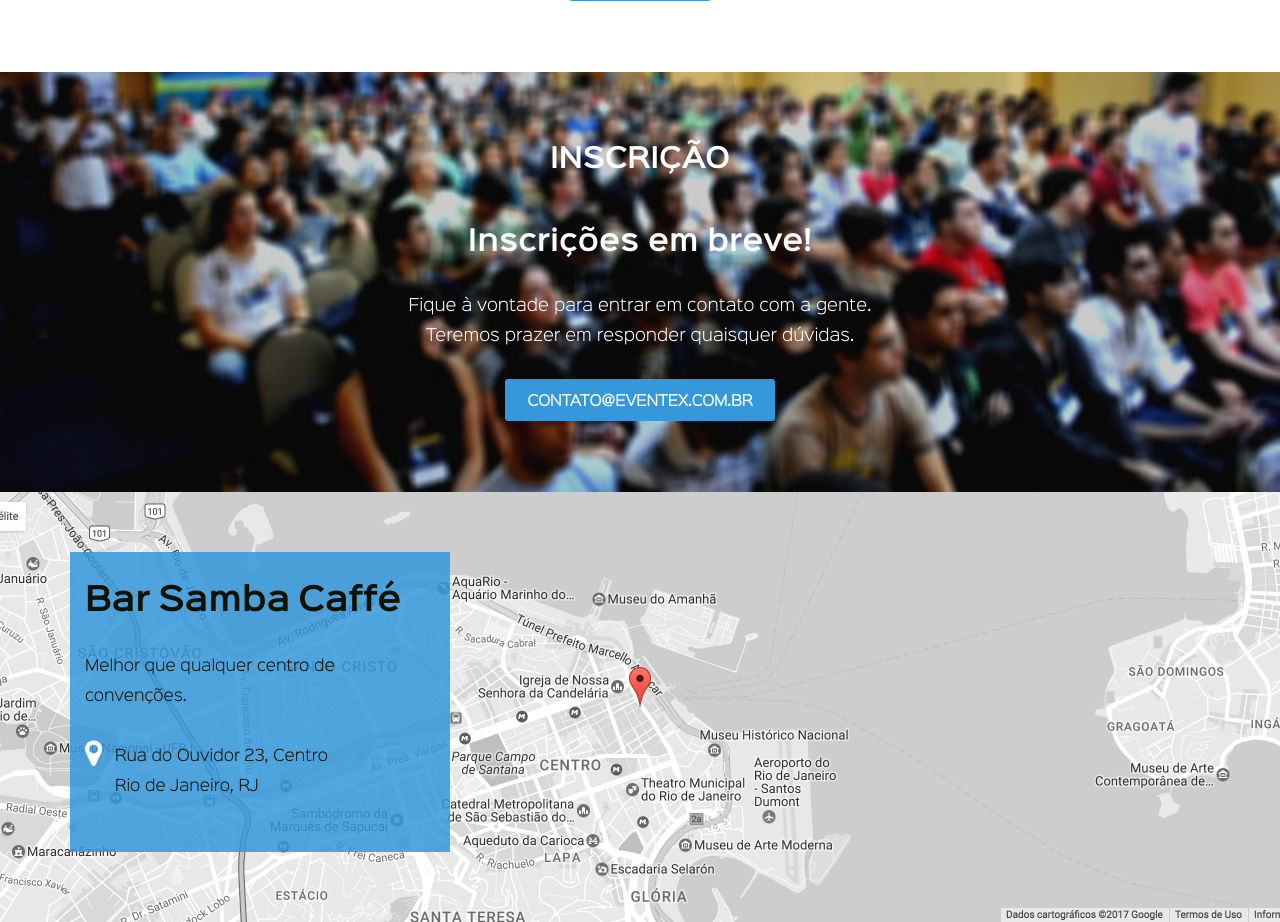
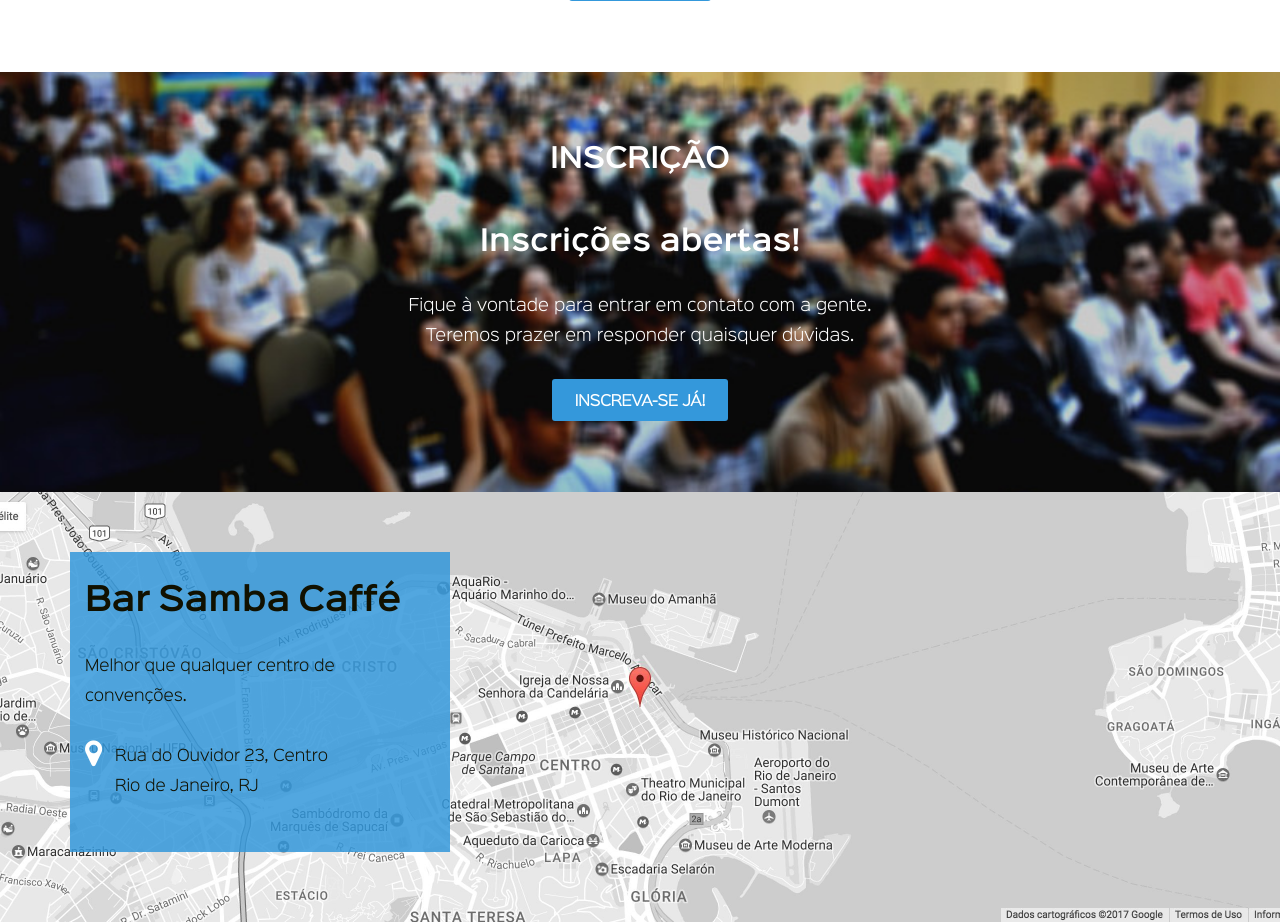
Before and after one commit to RaulBSantos/wttd, a Django app: template eventex/core/templates/index.html in a window 1280 px wide. Shown: the part 1818-2740 px from the top of the page. Run offline with Django 3.2, Linux system fonts and the light colour scheme; the template is opened without the code that fills it, so the values that code supplies are empty; some libraries are stand-ins or nearby versions.

Commit message:
Habilita a inscrição

```diff
--- a/eventex/core/templates/index.html
+++ b/eventex/core/templates/index.html
@@ -110,9 +110,9 @@
             <div class="register row">
                 <div class="text-align-center row desktop-12 padding-top-2 min-h-14 container">
                 	<h2>Inscrição</h2>
-                	<h3>Inscrições em breve!</h3>
+                	<h3>Inscrições abertas!</h3>
                     <p>Fique à vontade para entrar em contato com a gente.<br>Teremos prazer em responder quaisquer dúvidas.</p>
-                	<a class="btn-basic btn-blue" href="mailto:contato@eventex.com.br">contato@eventex.com.br</a>
+                	<a class="btn-basic btn-blue" href="/inscricao/">Inscreva-se já!</a>
                 </div>
             </div>
         </section>
--- a/eventex/core/tests.py
+++ b/eventex/core/tests.py
@@ -12,3 +12,6 @@ class HomeTest(TestCase):
     def test_template(self):
         """Must use index.html"""
         self.assertTemplateUsed(self.resp, 'index.html')
+
+    def test_subscription_link(self):
+        self.assertContains(self.resp, 'href="/inscricao/"')
```
